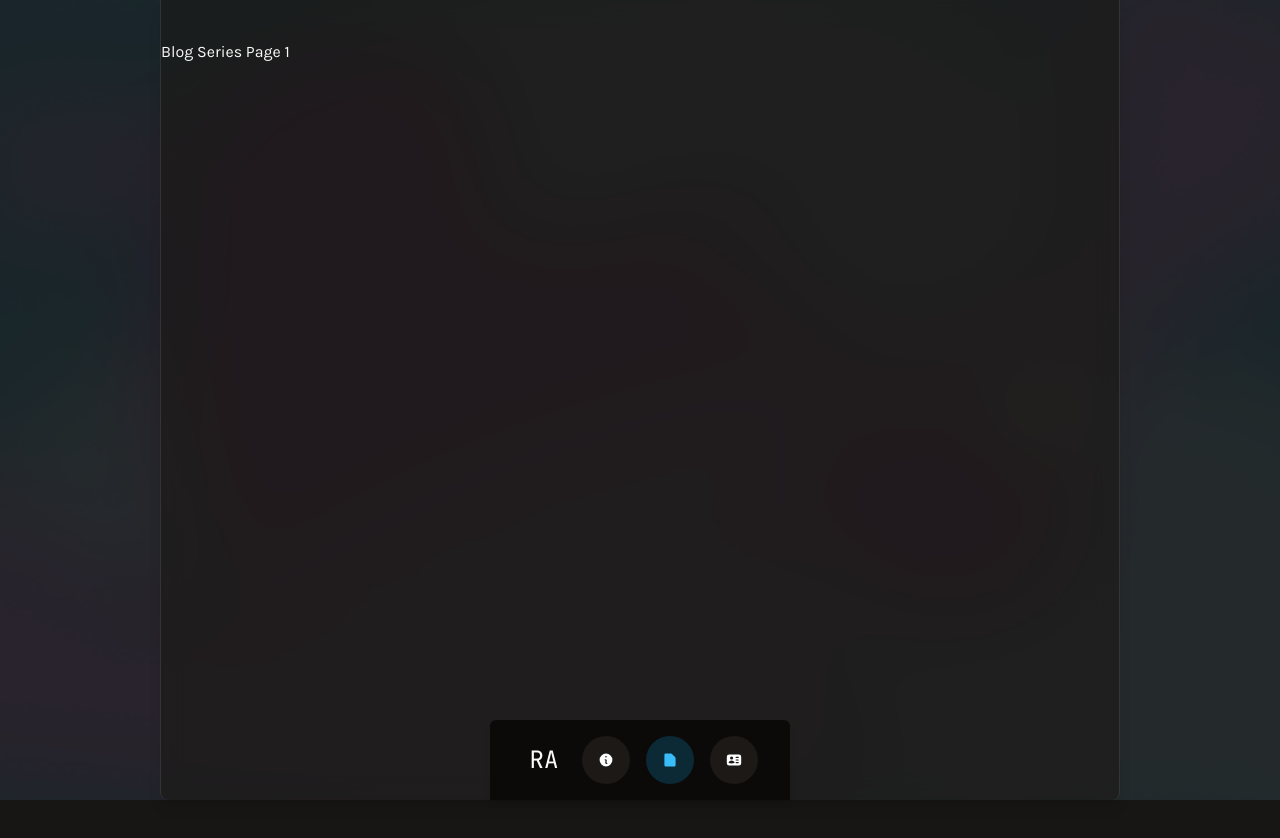
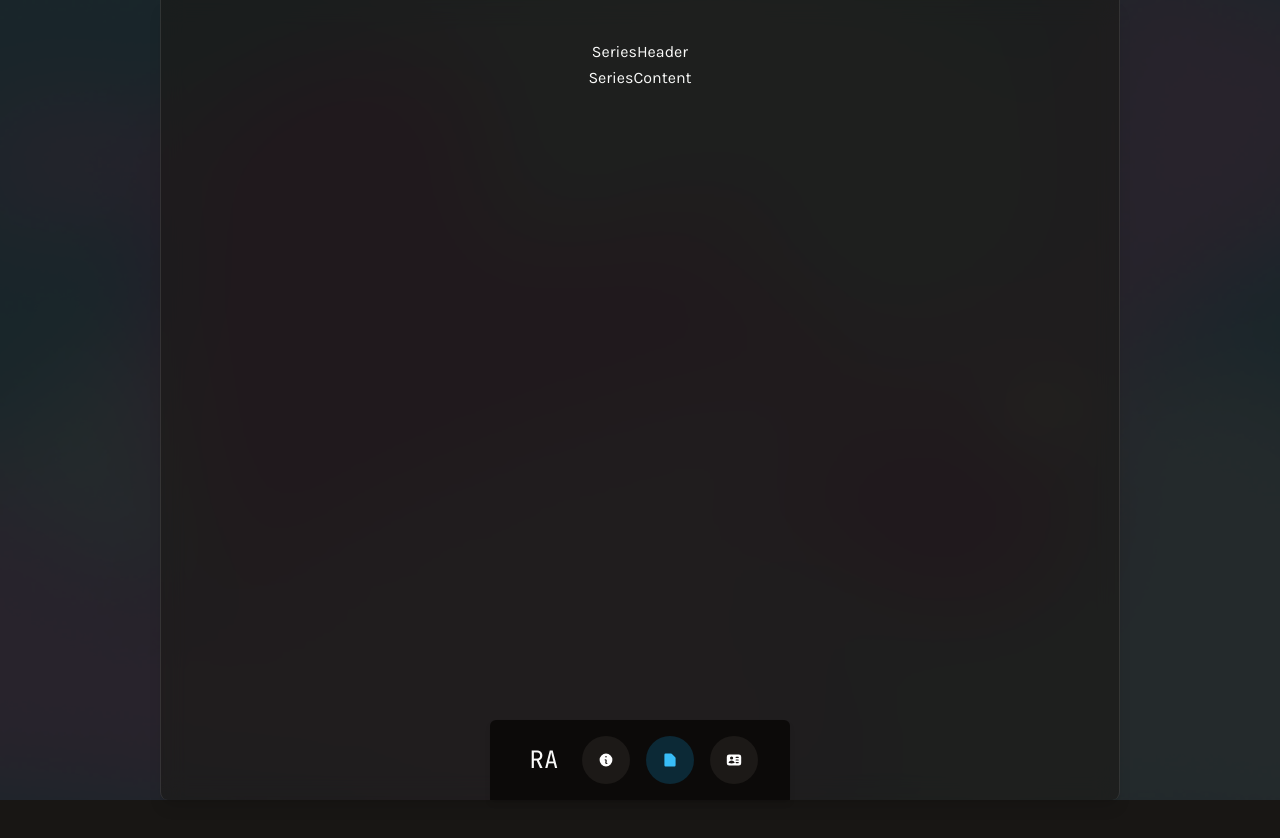
Before and after one commit to rarmenia/rarmenia-web, a Next.js app: page /blog/series/1 in a window 1280 px wide. Shown: the top 838 px of the page. Built offline with nearby package versions, Linux system fonts and the light colour scheme.

Commit message:
blog stuff

```diff
--- a/src/app/(main)/blog/(content)/series/[seriesId]/page.tsx
+++ b/src/app/(main)/blog/(content)/series/[seriesId]/page.tsx
@@ -1,3 +1,8 @@
+'use client'
+import BlogSeriesResolver from "../../../resolvers/BlogSeriesResolver";
+import SeriesContent from "./rendering/SeriesContent";
+import SeriesHeader from "./rendering/SeriesHeader";
+
 type BlogSeriesProps = {
 
   params: { seriesId: string }
@@ -7,9 +12,16 @@ const BlogSeries = (props: BlogSeriesProps) => {
 
 
   return (
-    <div>
-      Blog Series Page {props.params.seriesId}
-    </div>
+    <BlogSeriesResolver seriesId={props.params.seriesId}>
+      {
+        (response) => (
+          <div className="flex flex-col items-center gap-0.5">
+            <SeriesHeader />
+            <SeriesContent />
+          </div>
+        )
+      }
+    </BlogSeriesResolver>
   )
 
 }
--- /dev/null
+++ b/src/app/(main)/blog/(content)/series/[seriesId]/rendering/SeriesContent.tsx
@@ -0,0 +1,9 @@
+import React from 'react'
+
+const SeriesContent = () => {
+  return (
+    <div>SeriesContent</div>
+  )
+}
+
+export default SeriesContent
--- /dev/null
+++ b/src/app/(main)/blog/(content)/series/[seriesId]/rendering/SeriesHeader.tsx
@@ -0,0 +1,9 @@
+import React from 'react'
+
+const SeriesHeader = () => {
+  return (
+    <div>SeriesHeader</div>
+  )
+}
+
+export default SeriesHeader;
```
Also changed, not shown: posts/problem-solving/1-introduction.mdx (line endings or trailing spaces), posts/problem-solving/2.mdx (line endings or trailing spaces), posts/problem-solving/3.mdx (line endings or trailing spaces), posts/problem-solving/4.mdx (line endings or trailing spaces), src/app/(main)/blog/resolvers/BlogPostResolver.tsx (line endings or trailing spaces), src/app/(main)/card/components/BusinessCard.tsx (line endings or trailing spaces).
